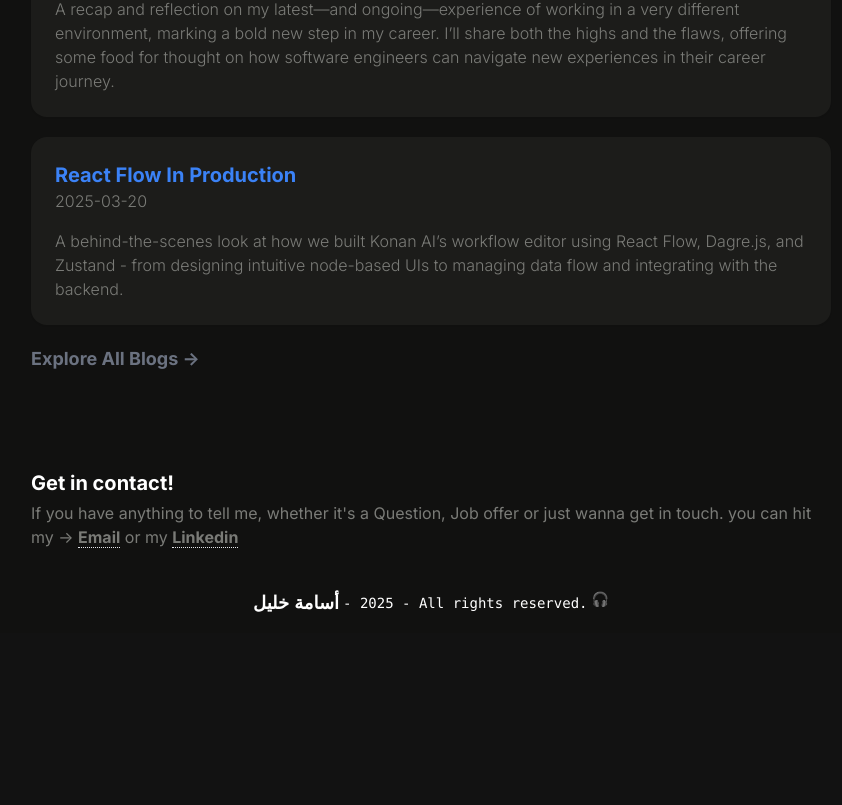
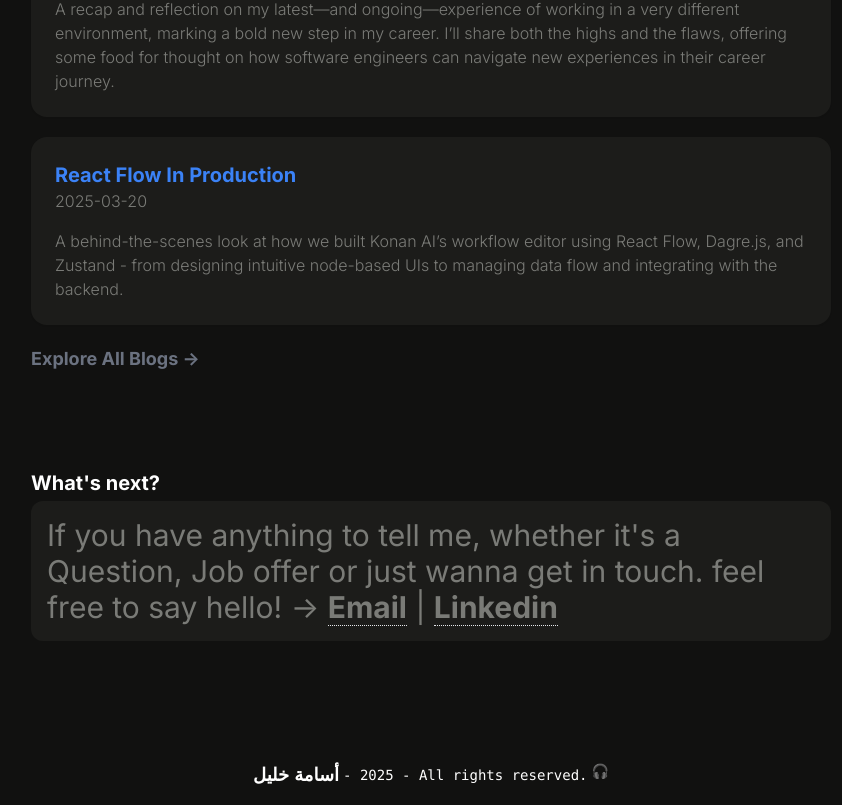
Before and after one commit to OsamaKhalilMohamed/Portfolio, a Next.js app: page / in a window 1280 px wide. Shown: the part 2408-3213 px from the top of the page, without its empty margins (209-1051 px from the left). Before the commit the page ends 3041 px from the top, so only its background shows below. Built offline with nearby package versions, Linux system fonts and the light colour scheme; a web font is replaced by a local one.

Commit message:
fasdfsaf

```diff
--- a/src/pages/index.tsx
+++ b/src/pages/index.tsx
@@ -400,20 +400,20 @@ export default function Home({
           </div> */}
 
           {/** Contact */}
-          <div className="mt-8 w-5/6 max-w-[800px] md:mt-12">
+          <div className="mb-20 mt-8  w-5/6 max-w-[800px] md:mt-12">
             <h2 className="mb-2 text-lg font-extrabold md:text-xl">
-              Get in contact!
+              What's next?
             </h2>
-            <p className="-mt-1 font-inter text-base text-[#7A7B77]">
+            <p className="leading-12 -mt-1  rounded-xl bg-[#F8F8F8]  p-4 font-inter text-xl text-[#7A7B77] dark:bg-[#1C1C1A] md:text-3xl">
               If you have anything to tell me, whether it's a Question, Job
-              offer or just wanna get in touch. you can hit my {"->"}{" "}
+              offer or just wanna get in touch. feel free to say hello! {"->"}{" "}
               <a
                 className="border-b border-dotted font-extrabold text-[#7A7B77] "
                 href="mailto:osadx35@gmail.com"
               >
                 Email
               </a>{" "}
-              or my{" "}
+              |{" "}
               <a
                 className="border-b border-dotted font-extrabold text-[#7A7B77]"
                 href="https://www.linkedin.com/in/osama-khalil98"
```
